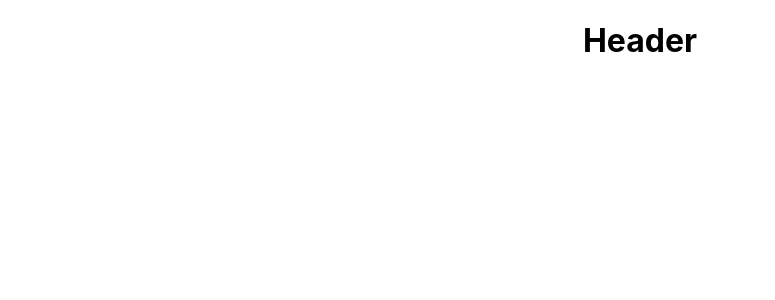
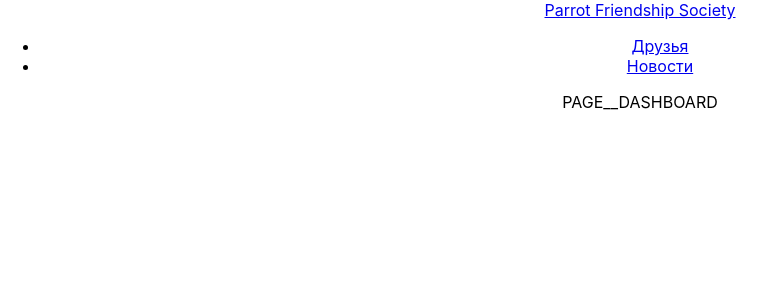
Before and after one commit to forgohill/started-react-app, a React (Create React App) app: page / in a window 1280 px wide. Shown: the top 300 px of the page, without its empty margins (0-775 px from the left). Built offline with nearby package versions, Linux system fonts and the light colour scheme.

Commit message:
динамические маршруты

```diff
--- a/src/components/App.jsx
+++ b/src/components/App.jsx
@@ -1,19 +1,49 @@
 import React from 'react';
+import { BrowserRouter, NavLink } from 'react-router-dom'
+import { Routes, Route } from 'react-router-dom';
 
 import './App.css';
 import Header from './Header';
 
 import Friend from './Friend.jsx'
+import Friends from './Friends.jsx'
+
 import serverData from '../utils/serverData';
+import Dashboard from './Dashboard.jsx'
+
 
 
 
 
 function App() {
   return (
-    <div className="App">
-      <Header />
-    </div>
+    <BrowserRouter>
+
+
+      <div className='App'>
+
+        <header className="header">
+          <NavLink to='/' className="header__logo">Parrot Friendship Society</NavLink>
+
+          <nav className="menu">
+            <ul className="menu__list">
+              <li className="menu__list-item">
+                <NavLink className="menu__link" to='/friends'>Друзья</NavLink>
+              </li>
+              <li className="menu__list-item">
+                <NavLink className="menu__link" to='/news'>Новости</NavLink>
+              </li>
+            </ul>
+          </nav>
+        </header>
+
+        <Routes>
+          <Route exact path='/' element={<Dashboard />} />
+          <Route exact path='/friends' element={<Friends serverData={serverData} />} />
+          <Route path='/friends/:id' element={<Friend serverData={serverData} />} />
+        </Routes>
+      </div>
+    </BrowserRouter>
   );
 }
 
--- /dev/null
+++ b/src/components/Dashboard.jsx
@@ -0,0 +1,11 @@
+import React from 'react';
+import { NavLink } from 'react-router-dom'
+function Dashboard() {
+  return (
+    <div>
+      PAGE__DASHBOARD
+    </div>
+  );
+}
+
+export default Dashboard;
--- a/src/components/Friend.jsx
+++ b/src/components/Friend.jsx
@@ -1,8 +1,27 @@
+// компонент Friend
+
 import React from 'react';
+import { useParams } from 'react-router-dom'; // импортируем хук
 
-function Friend({ serverData }) {
+
+function Friend(props) {
+  let { id } = useParams(); // получаем доступ к параметру URL
+
+  let { friends } = props.serverData; // достаём данные, используя деструктуризацию
+  const friend = friends.find(f => f.id === id);
+
   return (
-    <p></p>
+    <div className="friend">
+      <div className="friend__card">
+        <img className="friend__userpic" src={friend.profilePicLight} alt={friend.name} />
+        <div className="friend__details">
+          <h3 className="friend__name">{friend.name}</h3>
+          <p className="friend__location">Местоположение: {friend.location}</p>
+          <p className="friend__quantity">Количество домашних попугаев: {friend.parrotsOwned.length}</p>
+          <p className="friend__fav-quote">Любимое высказывание о птицах: "{friend.favBirdQuote}"</p>
+        </div>
+      </div>
+    </div>
   );
 }
 
--- /dev/null
+++ b/src/components/Friends.jsx
@@ -0,0 +1,34 @@
+import React from 'react';
+import Friend from './Friend'
+import { Link } from 'react-router-dom'
+
+
+function Friends(props) {
+  let { friends } = props.serverData;
+
+  return (
+
+    <>
+      <div className="friends">
+        <ul className="friends__list">
+          {
+            friends.map((friend) => {
+              return (
+                <li className="friend-preview" key={friend.id}>
+                  <Link to={`${friend.id}`}>
+                    <img alt="" src={friend.profilePicDark} className="friend-preview__image" />
+                    <span className="friend-preview__name">{friend.name}</span>
+                  </Link>
+                </li>
+              )
+            })
+          }
+        </ul>
+      </div>
+      {/* <Friend /> */}
+    </>
+
+  );
+}
+
+export default Friends;
--- a/src/index.js
+++ b/src/index.js
@@ -3,10 +3,13 @@ import ReactDOM from 'react-dom/client';
 import './index.css';
 import App from './components/App';
 
+
 const root = ReactDOM.createRoot(document.getElementById('root'));
 root.render(
   <React.StrictMode>
+
     <App />
+
   </React.StrictMode>
 );
 
--- a/src/utils/serverData.js
+++ b/src/utils/serverData.js
@@ -4,8 +4,8 @@ const serverData = {
       {
         "name": "Саша",
         "id": "0",
-        "profilePicDark": "/profile-images/bill-dark.png",
-        "profilePicLight": "/profile-images/bill-light.png",
+        "profilePicDark": "https://images.unsplash.com/photo-1667686523566-a973d6388e00?ixlib=rb-4.0.3&ixid=MnwxMjA3fDB8MHxwcm9maWxlLXBhZ2V8MTd8fHxlbnwwfHx8fA%3D%3D&auto=format&fit=crop&w=300&q=60",
+        "profilePicLight": "https://images.unsplash.com/photo-1667686523566-a973d6388e00?ixlib=rb-4.0.3&ixid=MnwxMjA3fDB8MHxwcm9maWxlLXBhZ2V8MTd8fHxlbnwwfHx8fA%3D%3D&auto=format&fit=crop&w=300&q=60",
         "location": "Санкт-Петербург, Россия",
         "favBirdQuote": "Красна птица пением, а человек – умением.",
         "parrotsOwned": [
@@ -28,8 +28,8 @@ const serverData = {
       {
         "name": "Женя",
         "id": "1",
-        "profilePicDark": "/profile-images/mary-dark.png",
-        "profilePicLight": "/profile-images/mary-light.png",
+        "profilePicDark": "https://images.unsplash.com/photo-1667686309465-3021b9c32e08?ixlib=rb-4.0.3&ixid=MnwxMjA3fDB8MHxwcm9maWxlLXBhZ2V8MjB8fHxlbnwwfHx8fA%3D%3D&auto=format&fit=crop&w=300&q=60",
+        "profilePicLight": "https://images.unsplash.com/photo-1667686309465-3021b9c32e08?ixlib=rb-4.0.3&ixid=MnwxMjA3fDB8MHxwcm9maWxlLXBhZ2V8MjB8fHxlbnwwfHx8fA%3D%3D&auto=format&fit=crop&w=300&q=60",
         "location": "Владивосток, Россия",
         "favBirdQuote": "Лучше синица в руках, чем журавль в небе.",
         "parrotsOwned": [
```
